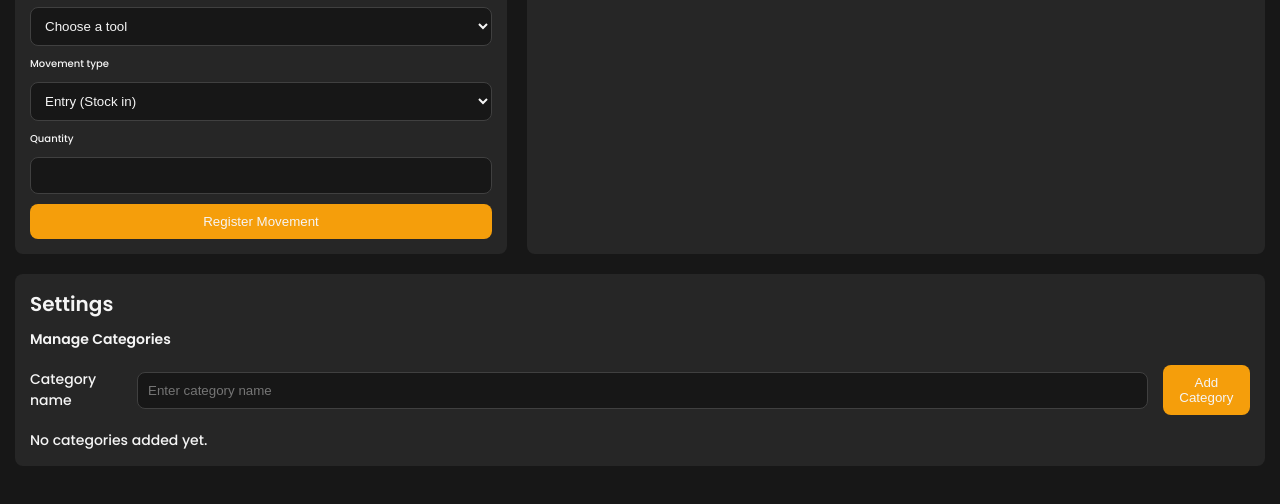
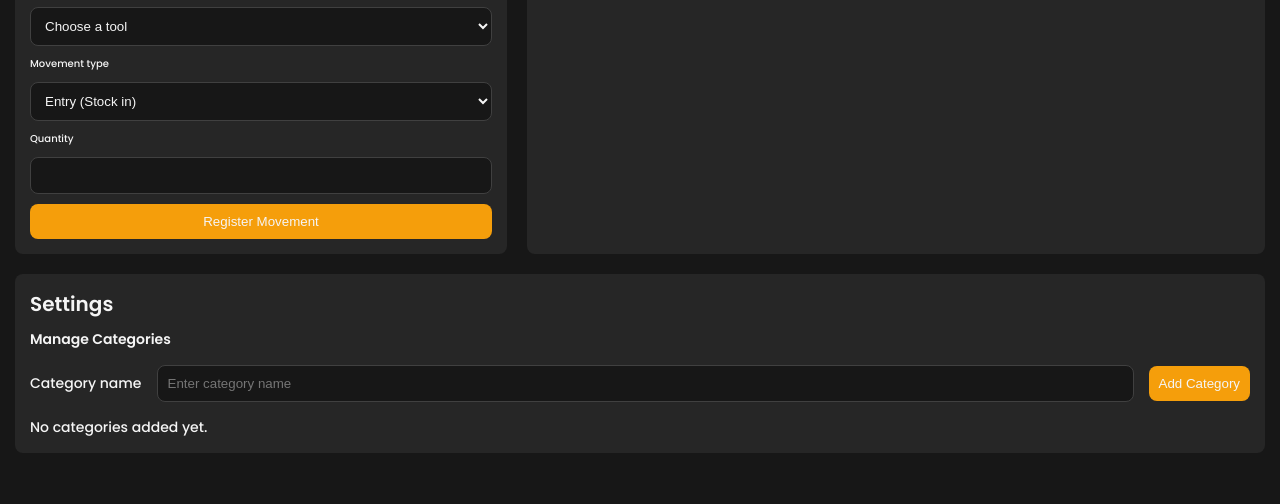
Before and after one commit to PedroDuarte30/cnc-tool-manager, a plain HTML site: page index.html in a window 1280 px wide. Shown: the part 821-1325 px from the top of the page. Drawn offline with Linux system fonts and the light colour scheme.

Commit message:
style: complete responsive desktop layout and bottom navigation

```diff
--- a/src/css/styles.css
+++ b/src/css/styles.css
@@ -29,7 +29,7 @@ header {
 }
 
 header i {
- font-size: 2.2rem;
+  font-size: 2.2rem;
 }
 
 nav a {
@@ -139,6 +139,7 @@ main section h2 {
   border-radius: 8px;
   color: var(--main);
   cursor: pointer;
+  width: 100%;
 }
 
 .tool-btn:hover {
@@ -151,6 +152,12 @@ main section h2 {
   border-radius: 8px;
   padding: 15px;
   font-size: 1.4rem;
+}
+
+.tools-toolbar {
+  display: flex;
+  flex-direction: column;
+  gap: 15px;
 }
 
 /*Stock verification*/
@@ -265,10 +272,17 @@ main section h2 {
   border-radius: 8px;
   color: var(--main);
   cursor: pointer;
+  width: 100%;
 }
 
 .add-btn:hover {
   background-color: var(--hover-background);
+}
+
+.category-form {
+  display: flex;
+  flex-direction: column;
+  gap: 15px;
 }
 
 .category-list p {
@@ -334,11 +348,11 @@ main section h2 {
   }
 
   .tools-filters .form-control {
-  flex: 1;
-  min-width: 0;
-}
+    flex: 1;
+    min-width: 0;
+  }
 
- /*Verification*/
+  /*Verification*/
   .verification-content {
     gap: 20px;
     font-size: 1.4rem;
@@ -355,7 +369,8 @@ main section h2 {
   }
 
   .category-form {
-    display: flex;
+    display: grid;
+    grid-template-columns: auto minmax(0, 1fr) auto;
     align-items: center;
     gap: 15px;
   }
@@ -367,4 +382,9 @@ main section h2 {
   .bottom-nav a i {
     font-size: 2.2rem;
   }
+
+  .tool-btn,
+  .add-btn {
+    width: auto;
+  }
 }
```
